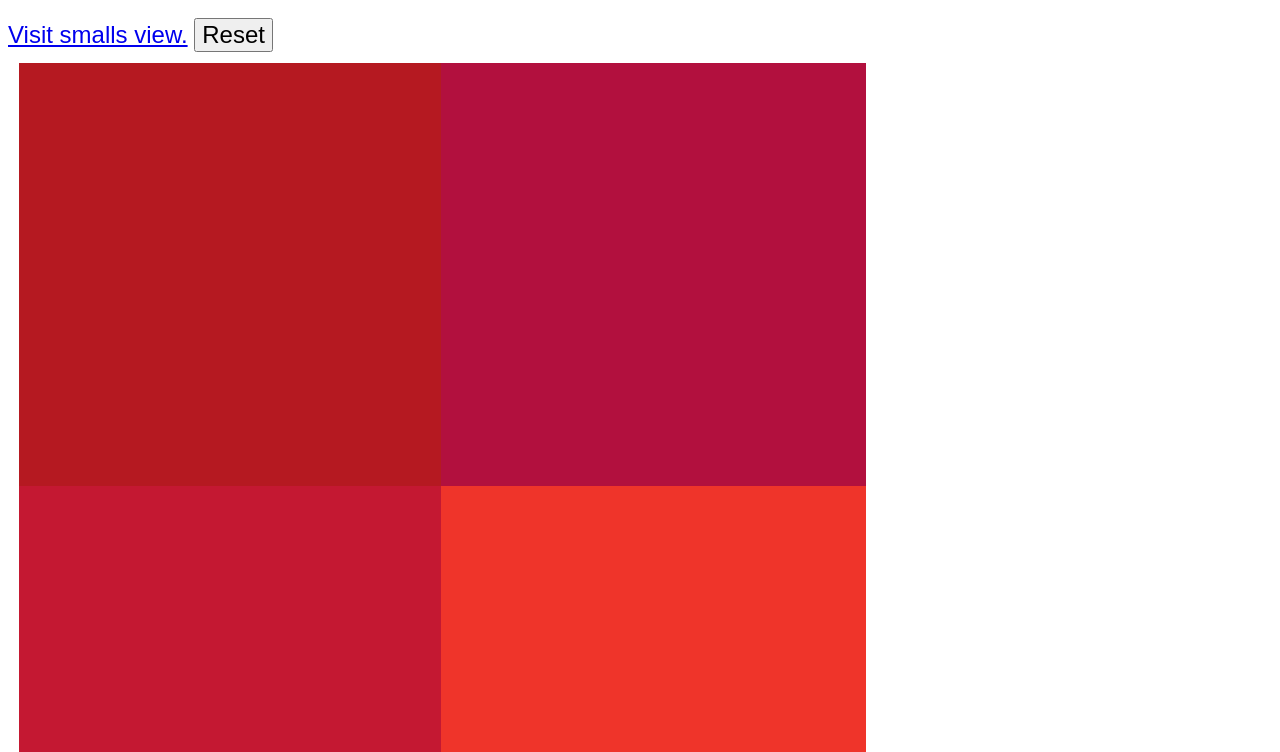
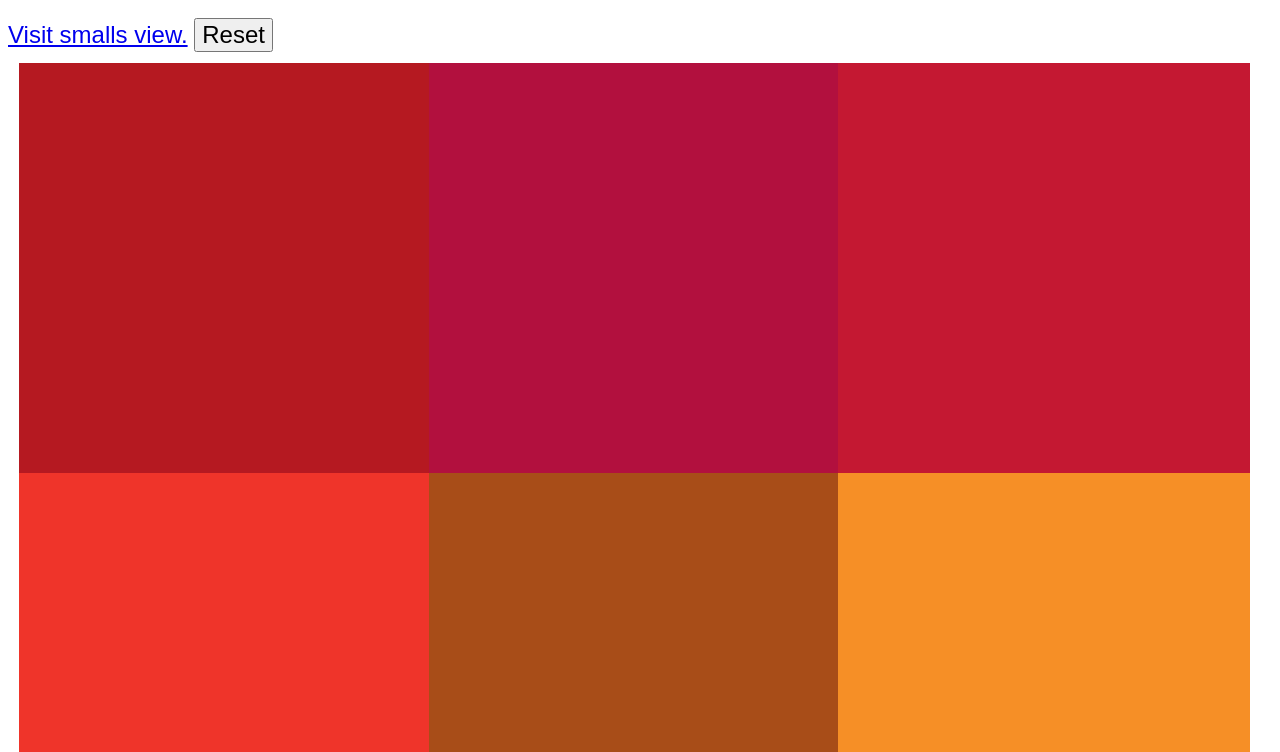
Before and after one commit to dodrio/mtr.css, a website: page thirds.html in a window 1280 px wide. Shown: the part 48-800 px from the top of the page. Drawn offline with Linux system fonts and the light colour scheme.

Commit message:
Update thirds-layout.css

```diff
--- a/thirds-layout.css
+++ b/thirds-layout.css
@@ -15,8 +15,8 @@ form, input, button {
 }
 
 label.station {
-  width: 33vw;
-  height: 33vw;
+  width: 32vw;
+  height: 32vw;
   position: relative;
   display: flex;
   flex-direction: column;
```
